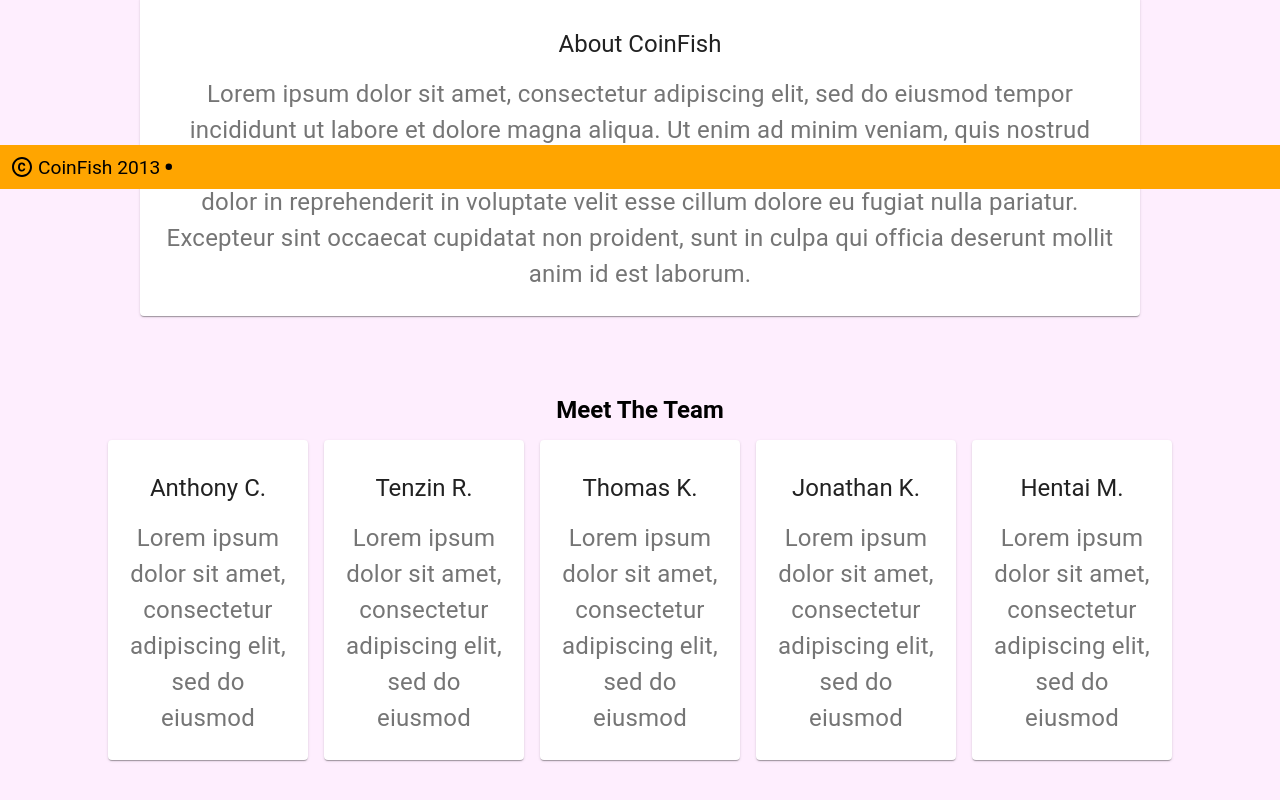
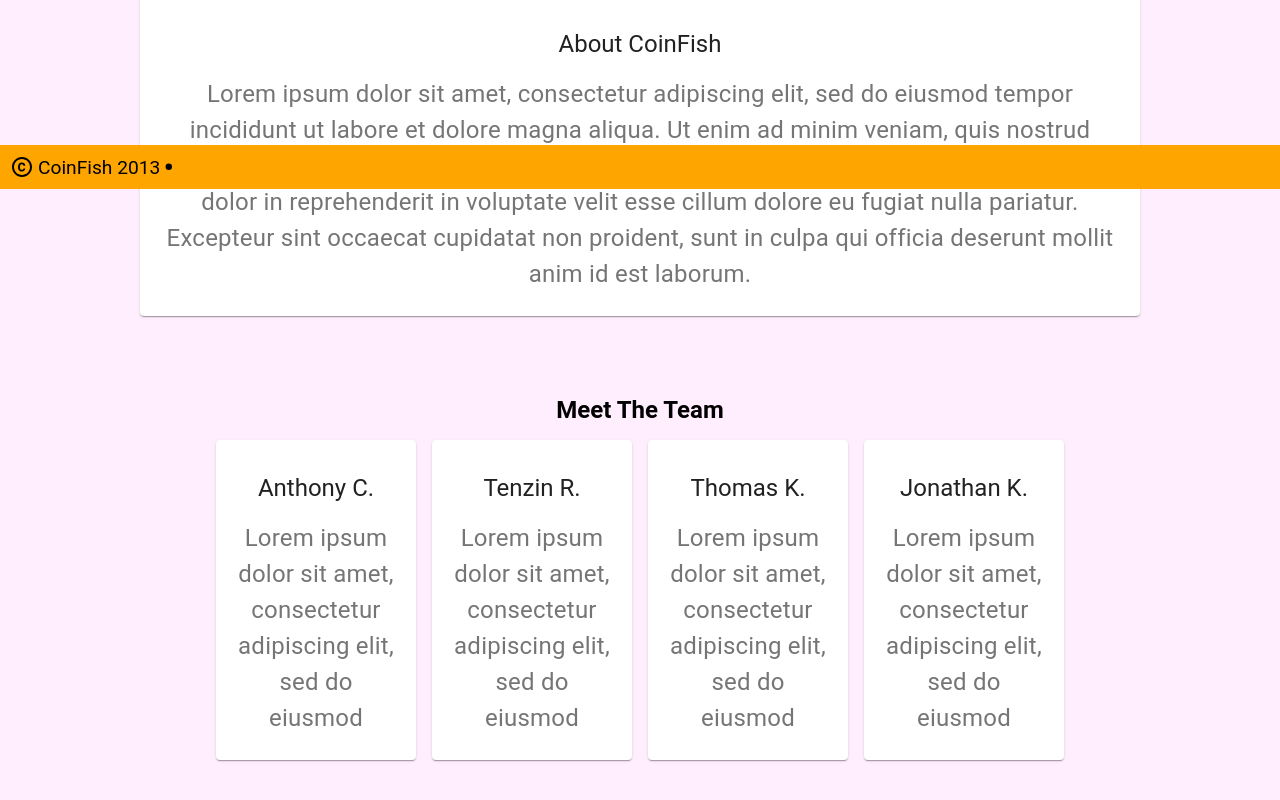
Before and after one commit to CrackedPixel/coinfish, a React (Create React App) app: page /about in a window 1280 px wide. Shown: the part 611-1411 px from the top of the page. Built offline with nearby package versions, Linux system fonts and the light colour scheme.

Commit message:
fixed team members

```diff
--- a/src/components/About.js
+++ b/src/components/About.js
@@ -18,7 +18,6 @@
           <TeamIcon classNameParam="team__card" title="Tenzin R." content="Lorem ipsum dolor sit amet, consectetur adipiscing elit, sed do eiusmod"/>
           <TeamIcon classNameParam="team__card" title="Thomas K." content="Lorem ipsum dolor sit amet, consectetur adipiscing elit, sed do eiusmod"/>
           <TeamIcon classNameParam="team__card" title="Jonathan K." content="Lorem ipsum dolor sit amet, consectetur adipiscing elit, sed do eiusmod"/>
-          <TeamIcon classNameParam="team__card" title="Hentai M." content="Lorem ipsum dolor sit amet, consectetur adipiscing elit, sed do eiusmod"/>
         </div>
       </section>
     </article>
```
Also changed, not shown: src/components/NavBar.js (+23 -4 lines).
